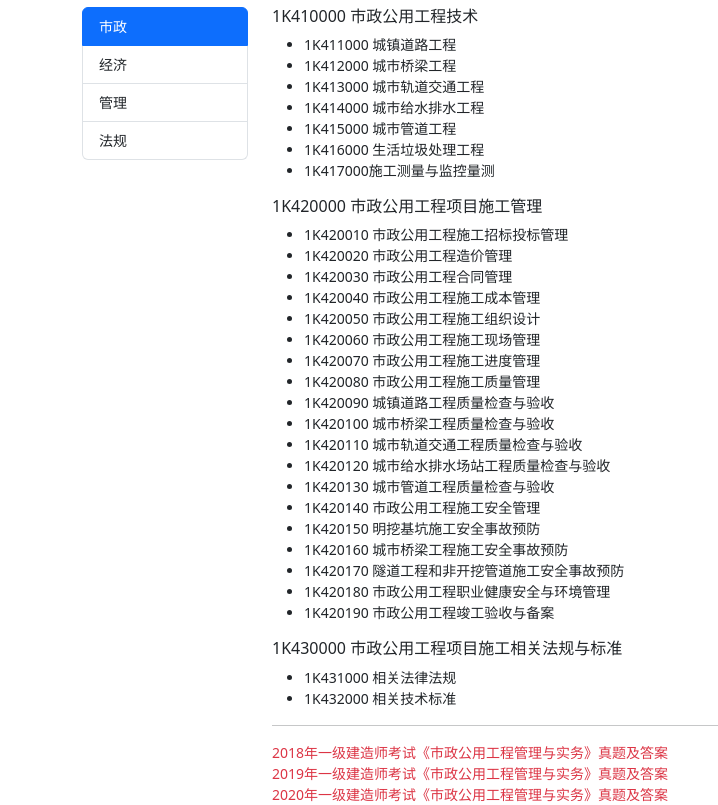
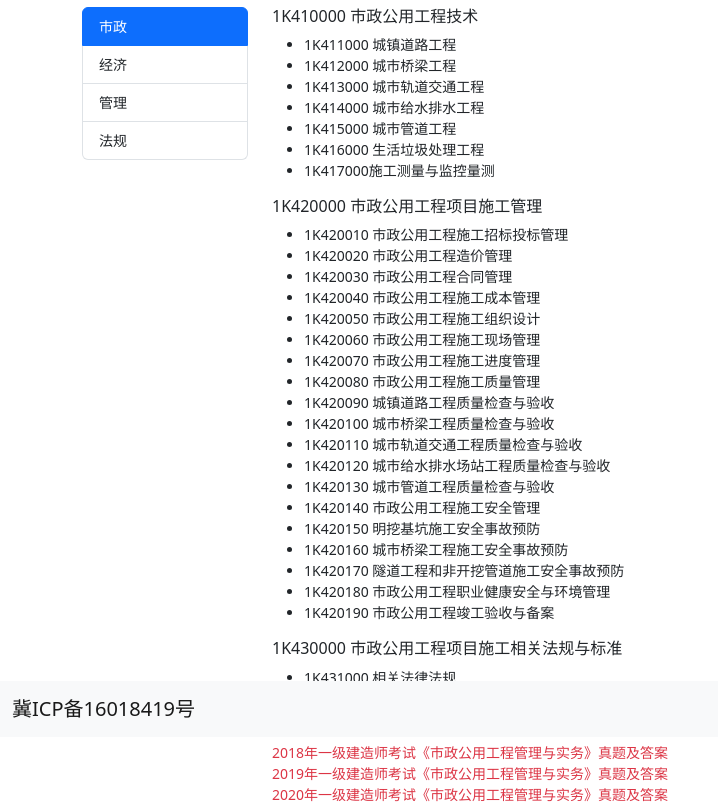
Before and after one commit to universaldeclaration/universaldeclaration.github.io, a plain HTML site: page index.html in a window 1280 px wide. Shown: the part 63-868 px from the top of the page, without its empty margins (0-718 px from the left). Drawn offline with nearby package versions, Linux system fonts and the light colour scheme.

Commit message:
Update index.html

```diff
--- a/index.html
+++ b/index.html
@@ -273,4 +273,10 @@
                 </div>
             </div>
         </div>
+    </div>
+    <div class="navbar navbar-expand-lg navbar-light bg-light fixed-bottom">
+        <div class="container-fluid">
+            <a class="navbar-brand">冀ICP备16018419号</a>
+        </div>
+    </div>
 </body>
```
